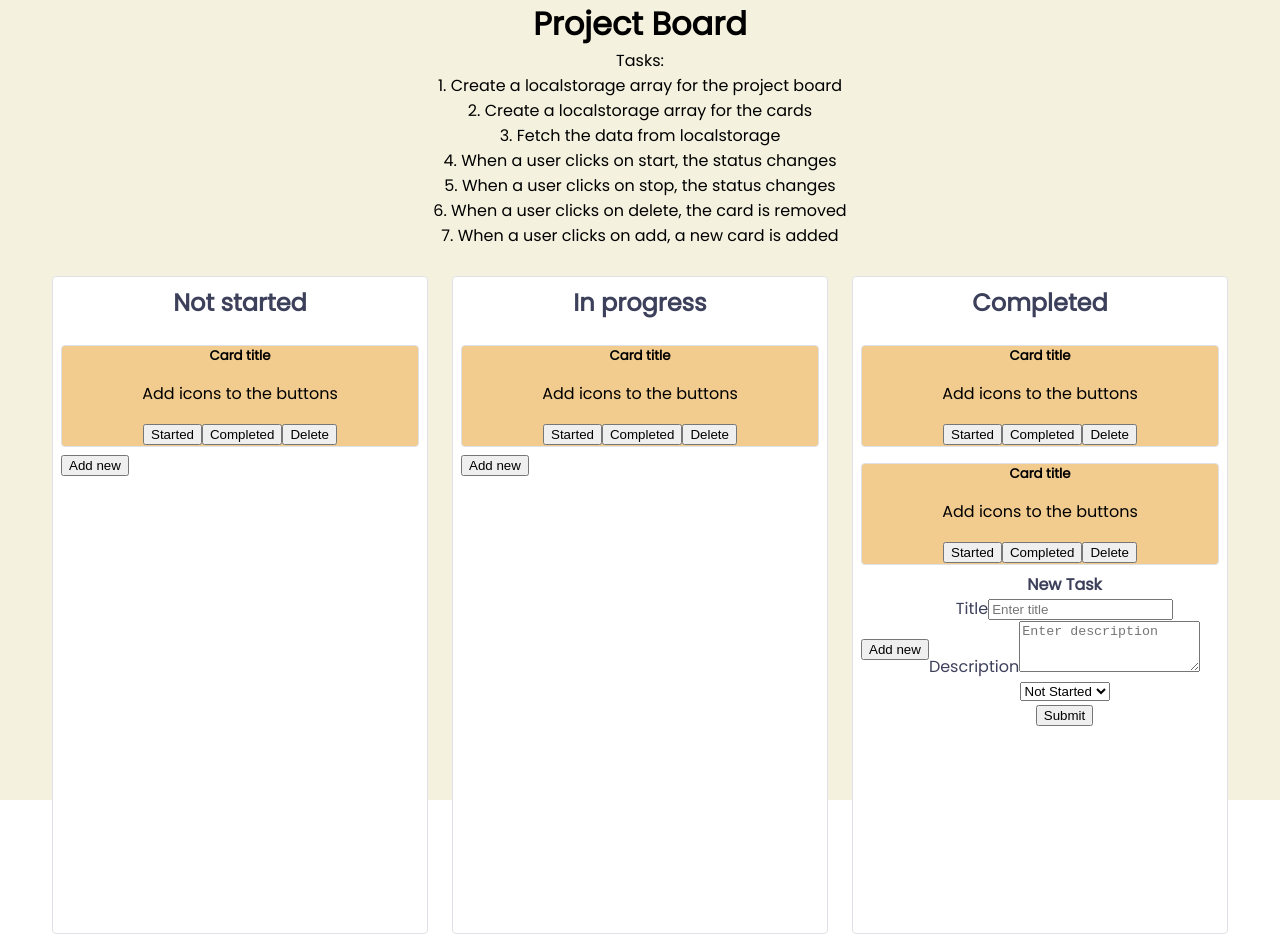
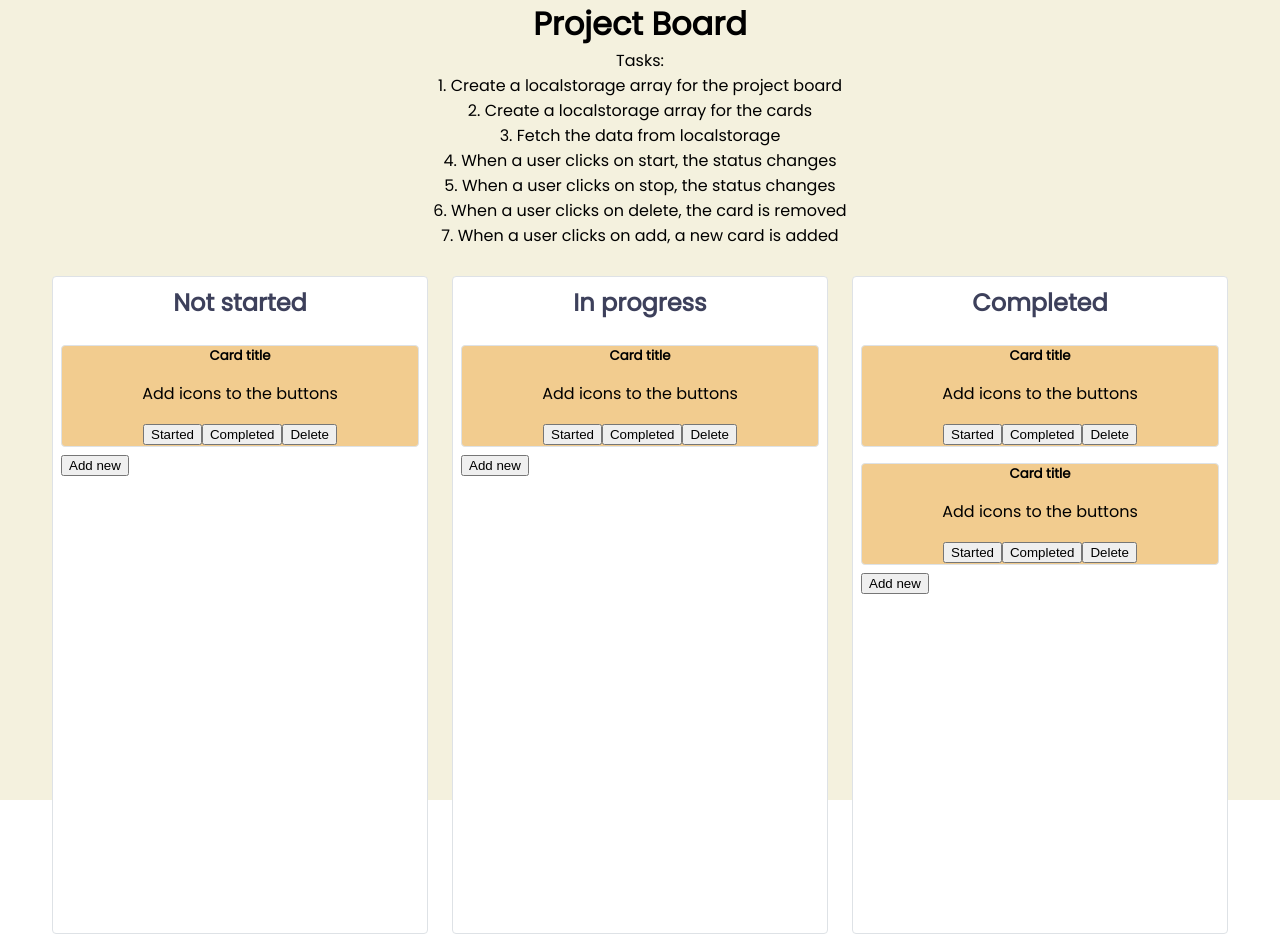
Before and after one commit to RealShivesh/react-project-board, a React (Create React App) app: page / in a window 1280 px wide. Built offline with nearby package versions, Linux system fonts and the light colour scheme.

Commit message:
shows new tasks on button click

```diff
--- a/src/components/NewTask.jsx
+++ b/src/components/NewTask.jsx
@@ -1,6 +1,6 @@
 import React from 'react';
 
-const NewTask = (newProject) => {
+const NewTask = ({ status }) => {
   return (
     <>
       <div>
@@ -24,12 +24,15 @@ const NewTask = (newProject) => {
               placeholder="Enter description"
             ></textarea>
           </div>
-          <div>
-            <select className="form-control" id="status">
-              <option>Not Started</option>
-              <option>In progress</option>
-              <option>Completed</option>
-            </select>
+          <div className="form-group">
+            <label htmlFor="status">Status</label>
+            <input
+              type="text"
+              className="form-control"
+              id="status"
+              placeholder="Enter status"
+              value={status}
+            />
           </div>
           <button type="submit" className="btn btn-primary">
             Submit
--- a/src/components/ProjectBoard.jsx
+++ b/src/components/ProjectBoard.jsx
@@ -4,61 +4,53 @@ import ProjectCard from './ProjectCard';
 
 const ProjectBoard = () => {
   const [projects, setProjects] = useState([]);
-  const [newProject, setNewProject] = useState(false);
+  const [newProject, setNewProject] = useState({
+    notStarted: false,
+    inProgress: false,
+    completed: false,
+  });
   const [project, setProject] = useState({});
   const [isLoading, setIsLoading] = useState(false);
   const [error, setError] = useState(false);
 
-  const handleNewProject = () => {
-    setNewProject(true);
-  };
-
-  const handleClose = () => {
-    setNewProject(false);
-  };
-
-  const handleSubmit = (e) => {
-    e.preventDefault();
-    setIsLoading(true);
-    setError(false);
-    const data = {
-      title: e.target.title.value,
-      description: e.target.description.value,
-      status: e.target.status.value,
-    };
-    //add the data to localstorage
-    setProjects([...projects, data]);
-    setIsLoading(false);
-    setNewProject(false);
-    setProject({});
-    e.target.reset();
-  };
-
-  const handleEdit = (project) => {
-    setProject(project);
-    setNewProject(true);
-  };
-
-  const handleDelete = (id) => {
-    const newProjects = projects.filter((project) => project.id !== id);
-    setProjects(newProjects);
-  };
-
   console.log(localStorage.getItem('projects'));
+  if (localStorage.getItem('projects')) {
+    setProjects(JSON.parse(localStorage.getItem('projects')));
+  }
   return (
     <div className="project-board">
       <div className="column">
         <h2>Not started</h2>
         <div className="card-stack">
           <ProjectCard />
-          <button>Add new</button>
+          <button
+            onClick={() =>
+              setNewProject({
+                ...newProject,
+                notStarted: !newProject.notStarted,
+              })
+            }
+          >
+            Add new
+          </button>
+          {newProject.notStarted && <NewTask status="not started" />}
         </div>
       </div>
       <div className="column">
         <h2>In progress</h2>
         <div className="card-stack">
           <ProjectCard />
-          <button>Add new</button>
+          <button
+            onClick={() =>
+              setNewProject({
+                ...newProject,
+                inProgress: !newProject.inProgress,
+              })
+            }
+          >
+            Add new
+          </button>
+          {newProject.inProgress && <NewTask status="in progress" />}
         </div>
       </div>
       <div className="column">
@@ -66,8 +58,17 @@ const ProjectBoard = () => {
         <div className="card-stack">
           <ProjectCard />
           <ProjectCard />
-          <button newProject>Add new</button>
-          <NewTask handleSubmit={handleSubmit} />
+          <button
+            onClick={() =>
+              setNewProject({
+                ...newProject,
+                completed: !newProject.completed,
+              })
+            }
+          >
+            Add new
+          </button>
+          {newProject.completed && <NewTask status="completed" />}
         </div>
       </div>
     </div>
```
